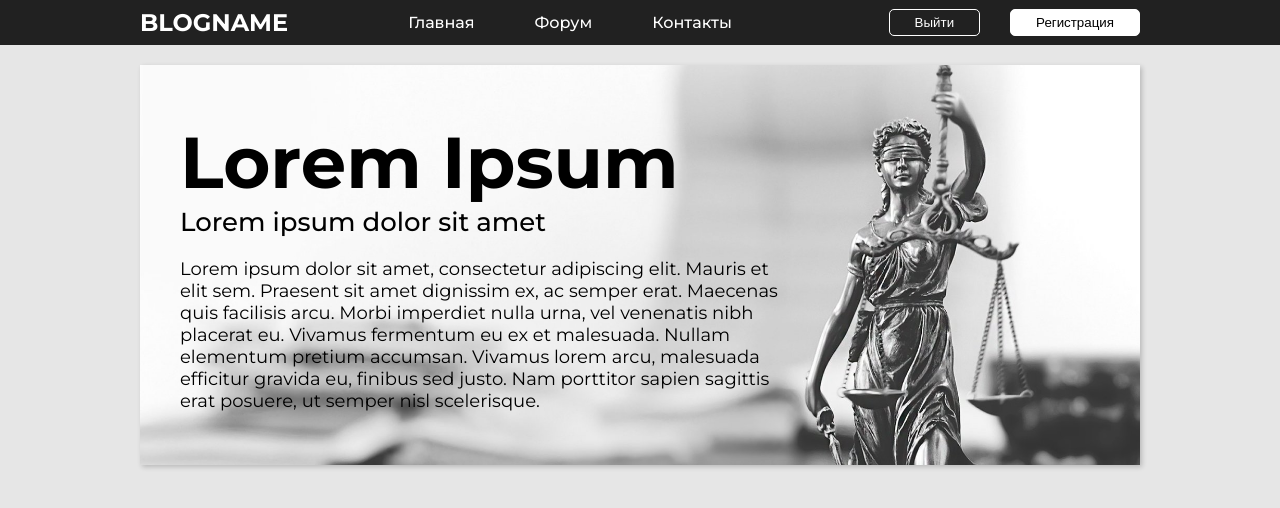
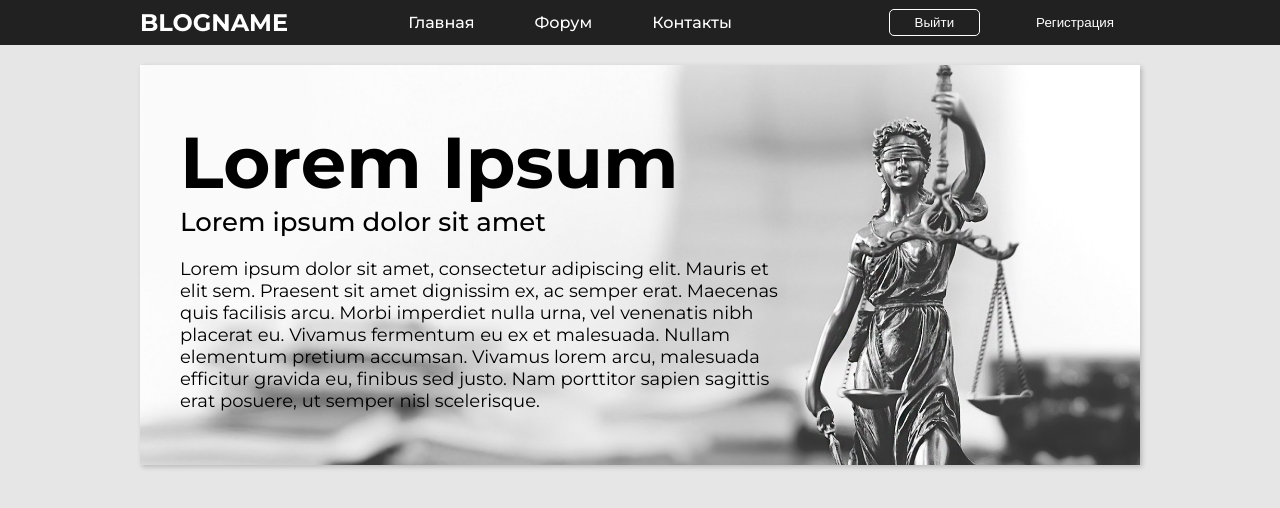
Before and after one commit to cra9had/Forume, a Django app: page / in a window 1280 px wide. Shown: the top 508 px of the page. Run offline with Django 3.2, Linux system fonts and the light colour scheme; the visitor is signed in with stand-in values (Sample User, id 1); data that the repository does not hold is empty; some libraries are stand-ins or nearby versions.

Commit message:
like svg

```diff
--- a/static/css/style.css
+++ b/static/css/style.css
@@ -46,6 +46,12 @@ body {
 	color: #fff;
 	background-color: transparent;
 	cursor: pointer;
+	transition: 0.25s;
+}
+
+.exit-btn:hover {
+	background-color: #fff;
+	color: #000;
 }
 
 .login-btn {
@@ -70,17 +76,19 @@ body {
 	margin-left: 30px;
 
 	border: none;
-	border: 1px solid #fff;
+	border: 1px solid #212121;
 	border-radius: 5px;
-	color: #000;
-	background-color: #fff;
+	color: #fff;
+	background-color: transparent;
 	cursor: pointer;
 	transition: 0.25s;
 }
 
 .registr-btn:hover {
-	background-color: #afafaf;
-	border-color: #afafaf;
+	background-color: #fff;
+	color: #000;
+	border: 1px solid #fff;
+	border-radius: 5px;
 }
 
 .mobile-sign-wrap {
@@ -527,10 +535,6 @@ body {
     align-items: center;
 }
 
-.likes-icon-fill {
-	color: #ec4141;
-}
-
 .likes-icon,
 .views-icon {
 	width: 20px;
--- a/static/js/_ajax.js
+++ b/static/js/_ajax.js
@@ -44,12 +44,12 @@ function like() {
                 var liked = data["liked"];
                 var count = data["count"];
                 if (liked == 1){
-                    $("#like-icon").attr("name", "heart");
+                    $("#like-icon").attr("src", "/static/img/heart.svg");
                     console.log("ф")
-                    document.getElementById("like-icon").className = "likes-icon-fill";
+                    document.getElementById("like-icon").className = "likes-icon";
                 }
                 else {
-                    $("#like-icon").attr("name", "heart-outline");
+                    $("#like-icon").attr("src", "/static/img/heart-outline.svg");
                     document.getElementById("like-icon").className = "likes-icon";
                 }
 
--- a/templates/article.html
+++ b/templates/article.html
@@ -43,10 +43,7 @@
 				<p class="article-content">{{ article.Text }}</p>
 				<div class="social-info">
 					<button class="likes-btn">
-						<!-- Кнопка не нажата -->
-                        <ion-icon name="heart-outline" class="likes-icon" id="like-icon"></ion-icon>
-                        <!-- Кнопка нажата -->
-                        <!-- <ion-icon name="heart" class="likes-icon-fill"></ion-icon> -->
+                        <img src="{% static 'img/heart-outline.svg' %}" alt="" class="likes-icon" id="like-icon">
 						<span class="likes-count" id="like-count">{{ likes }}</span>
 					</button>
 					<button class="views-btn">
```
Also changed, not shown: static/img/heart-outline.svg (added), static/img/heart.svg (added).
